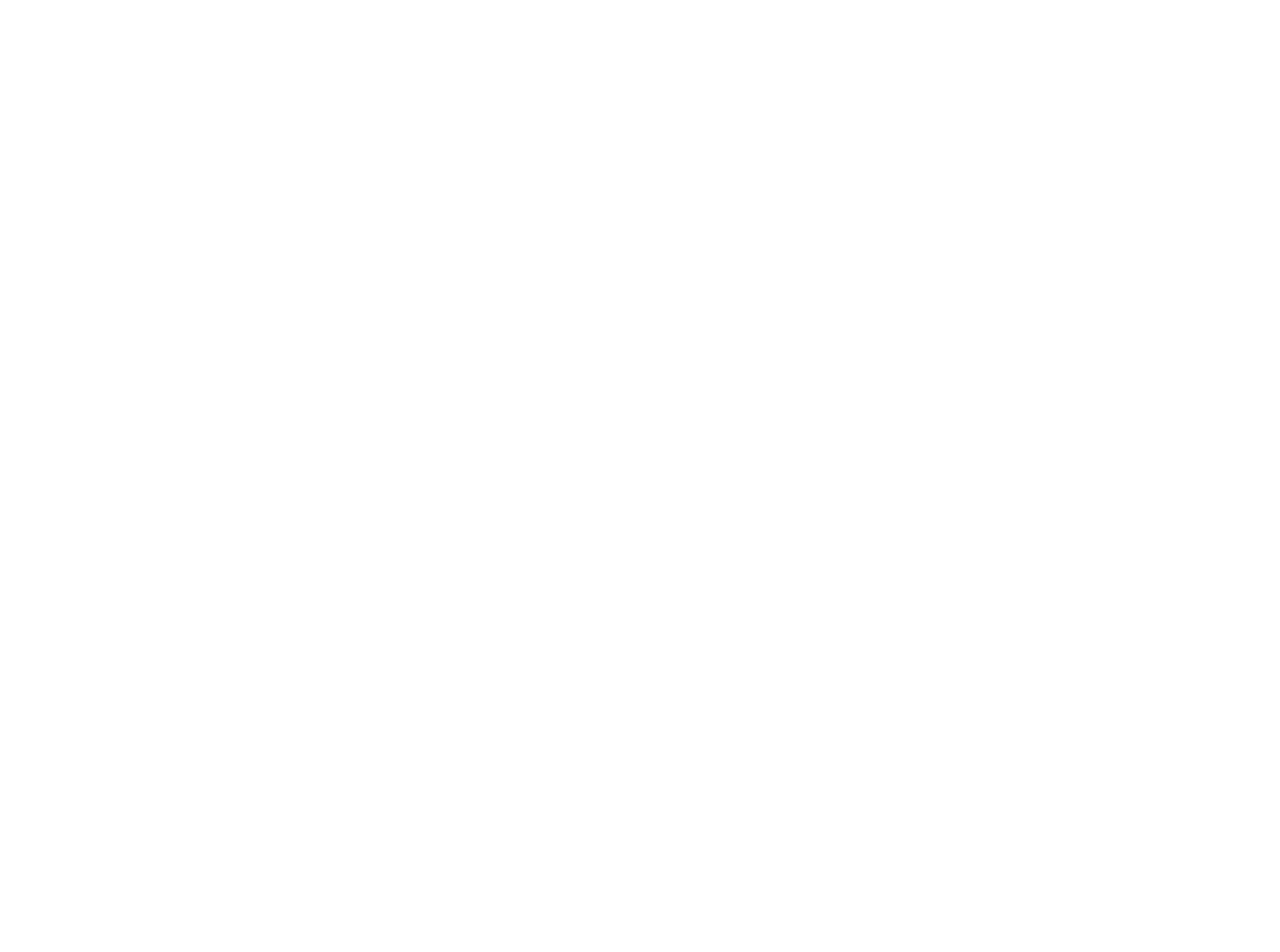
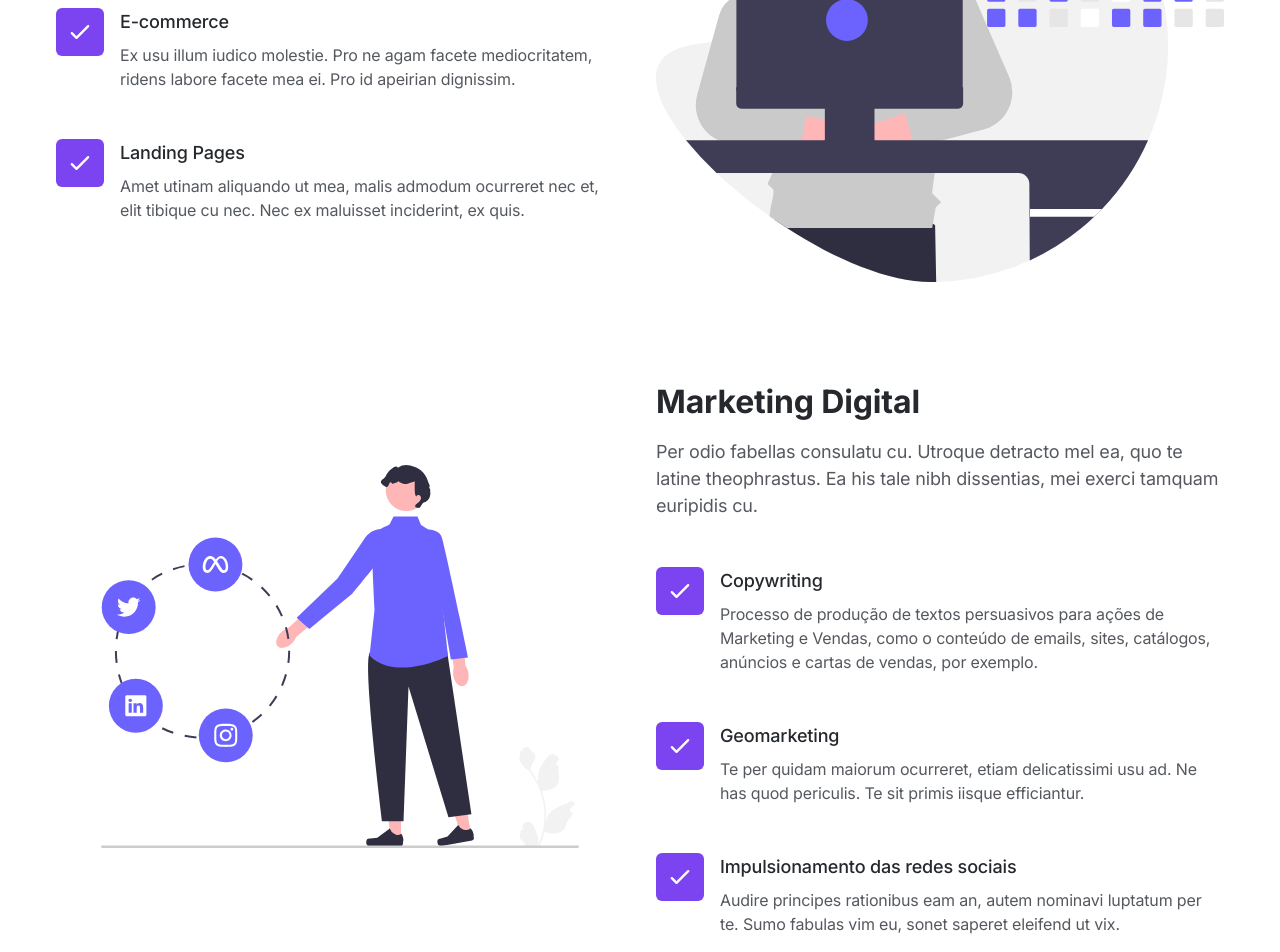
Before and after one commit to leduardo99/otimiza-midia, a Next.js app: page / in a window 1280 px wide. Shown: the part 2940-3892 px from the top of the page. Before the commit the page ends 2635 px from the top, so only its background shows below. Built offline with nearby package versions, Linux system fonts and the light colour scheme.

Commit message:
feat(services section): adding service section

```diff
--- a/src/app/(default)/page.tsx
+++ b/src/app/(default)/page.tsx
@@ -1,5 +1,6 @@
 import About from '@/components/About'
 import Hero from '@/components/Hero'
+import Services from '@/components/Services'
 import Testimonials from '@/components/Testimonials'
 
 export const metadata = {
@@ -15,6 +16,8 @@
       <About />
 
       <Testimonials />
+
+      <Services />
     </div>
   )
 }
--- /dev/null
+++ b/src/components/Services/index.tsx
@@ -0,0 +1,210 @@
+export default function Services() {
+  return (
+    <section className="text-gray-800">
+      <div className="container max-w-xl p-6 py-12 mx-auto space-y-24 lg:px-8 lg:max-w-7xl">
+        <div>
+          <h2 className="text-3xl font-bold tracki text-center sm:text-5xl text-gray-800">
+            Nossos serviços
+          </h2>
+          <p className="max-w-3xl mx-auto mt-4 text-xl text-center text-gray-600">
+            Quando cetero his ne, eum admodum sapientem ut.
+          </p>
+        </div>
+        <div className="grid lg:gap-8 lg:grid-cols-2 lg:items-center">
+          <div>
+            <h3 className="text-2xl font-bold tracki sm:text-3xl text-gray-800">
+              Desenvolvimento de sites
+            </h3>
+            <p className="mt-3 text-lg text-gray-600">
+              Ne dicta praesent ocurreret has, diam theophrastus at pro. Eos
+              etiam regione ut, persius eripuit quo id. Sit te euismod
+              tacimates.
+            </p>
+            <div className="mt-12 space-y-12">
+              <div className="flex">
+                <div className="flex-shrink-0">
+                  <div className="flex items-center justify-center w-12 h-12 rounded-md bg-primary-2 text-white">
+                    <svg
+                      xmlns="http://www.w3.org/2000/svg"
+                      fill="none"
+                      viewBox="0 0 24 24"
+                      stroke="currentColor"
+                      className="w-7 h-7"
+                    >
+                      <path
+                        strokeLinecap="round"
+                        strokeLinejoin="round"
+                        strokeWidth="2"
+                        d="M5 13l4 4L19 7"
+                      ></path>
+                    </svg>
+                  </div>
+                </div>
+                <div className="ml-4">
+                  <h4 className="text-lg font-medium leadi text-gray-800">
+                    E-commerce
+                  </h4>
+                  <p className="mt-2 text-gray-600">
+                    Ex usu illum iudico molestie. Pro ne agam facete
+                    mediocritatem, ridens labore facete mea ei. Pro id apeirian
+                    dignissim.
+                  </p>
+                </div>
+              </div>
+              <div className="flex">
+                <div className="flex-shrink-0">
+                  <div className="flex items-center justify-center w-12 h-12 rounded-md bg-primary-2 text-white">
+                    <svg
+                      xmlns="http://www.w3.org/2000/svg"
+                      fill="none"
+                      viewBox="0 0 24 24"
+                      stroke="currentColor"
+                      className="w-7 h-7"
+                    >
+                      <path
+                        strokeLinecap="round"
+                        strokeLinejoin="round"
+                        strokeWidth="2"
+                        d="M5 13l4 4L19 7"
+                      ></path>
+                    </svg>
+                  </div>
+                </div>
+                <div className="ml-4">
+                  <h4 className="text-lg font-medium leadi text-gray-800">
+                    Landing Pages
+                  </h4>
+                  <p className="mt-2 text-gray-600">
+                    Amet utinam aliquando ut mea, malis admodum ocurreret nec
+                    et, elit tibique cu nec. Nec ex maluisset inciderint, ex
+                    quis.
+                  </p>
+                </div>
+              </div>
+            </div>
+          </div>
+          <div aria-hidden="true" className="mt-10 lg:mt-0">
+            <img
+              src="/assets/images/developer.svg"
+              alt="developer"
+              className="mx-auto"
+            />
+          </div>
+        </div>
+        <div>
+          <div className="grid lg:gap-8 lg:grid-cols-2 lg:items-center">
+            <div className="lg:col-start-2">
+              <h3 className="text-2xl font-bold tracki sm:text-3xl text-gray-800">
+                Marketing Digital
+              </h3>
+              <p className="mt-3 text-lg text-gray-600">
+                Per odio fabellas consulatu cu. Utroque detracto mel ea, quo te
+                latine theophrastus. Ea his tale nibh dissentias, mei exerci
+                tamquam euripidis cu.
+              </p>
+              <div className="mt-12 space-y-12">
+                <div className="flex">
+                  <div className="flex-shrink-0">
+                    <div className="flex items-center justify-center w-12 h-12 rounded-md bg-primary-2 text-white">
+                      <svg
+                        xmlns="http://www.w3.org/2000/svg"
+                        fill="none"
+                        viewBox="0 0 24 24"
+                        stroke="currentColor"
+                        className="w-7 h-7"
+                      >
+                        <path
+                          strokeLinecap="round"
+                          strokeLinejoin="round"
+                          strokeWidth="2"
+                          d="M5 13l4 4L19 7"
+                        ></path>
+                      </svg>
+                    </div>
+                  </div>
+                  <div className="ml-4">
+                    <h4 className="text-lg font-medium leadi text-gray-800">
+                      Copywriting
+                    </h4>
+                    <p className="mt-2 text-gray-600">
+                      Processo de produção de textos persuasivos para ações de
+                      Marketing e Vendas, como o conteúdo de emails, sites,
+                      catálogos, anúncios e cartas de vendas, por exemplo.
+                    </p>
+                  </div>
+                </div>
+                <div className="flex">
+                  <div className="flex-shrink-0">
+                    <div className="flex items-center justify-center w-12 h-12 rounded-md bg-primary-2 text-white">
+                      <svg
+                        xmlns="http://www.w3.org/2000/svg"
+                        fill="none"
+                        viewBox="0 0 24 24"
+                        stroke="currentColor"
+                        className="w-7 h-7"
+                      >
+                        <path
+                          strokeLinecap="round"
+                          strokeLinejoin="round"
+                          strokeWidth="2"
+                          d="M5 13l4 4L19 7"
+                        ></path>
+                      </svg>
+                    </div>
+                  </div>
+                  <div className="ml-4">
+                    <h4 className="text-lg font-medium leadi text-gray-800">
+                      Geomarketing
+                    </h4>
+                    <p className="mt-2 text-gray-600">
+                      Te per quidam maiorum ocurreret, etiam delicatissimi usu
+                      ad. Ne has quod periculis. Te sit primis iisque
+                      efficiantur.
+                    </p>
+                  </div>
+                </div>
+                <div className="flex">
+                  <div className="flex-shrink-0">
+                    <div className="flex items-center justify-center w-12 h-12 rounded-md bg-primary-2 text-white">
+                      <svg
+                        xmlns="http://www.w3.org/2000/svg"
+                        fill="none"
+                        viewBox="0 0 24 24"
+                        stroke="currentColor"
+                        className="w-7 h-7"
+                      >
+                        <path
+                          strokeLinecap="round"
+                          strokeLinejoin="round"
+                          strokeWidth="2"
+                          d="M5 13l4 4L19 7"
+                        ></path>
+                      </svg>
+                    </div>
+                  </div>
+                  <div className="ml-4">
+                    <h4 className="text-lg font-medium leadi text-gray-800">
+                      Impulsionamento das redes sociais
+                    </h4>
+                    <p className="mt-2 text-gray-600">
+                      Audire principes rationibus eam an, autem nominavi
+                      luptatum per te. Sumo fabulas vim eu, sonet saperet
+                      eleifend ut vix.
+                    </p>
+                  </div>
+                </div>
+              </div>
+            </div>
+            <div className="mt-10 lg:mt-0 lg:col-start-1 lg:row-start-1">
+              <img
+                src="/assets/images/social.svg"
+                alt="social"
+                className="mx-auto"
+              />
+            </div>
+          </div>
+        </div>
+      </div>
+    </section>
+  )
+}
```
Also changed, not shown: public/assets/images/developer.svg (added), public/assets/images/social.svg (added).
